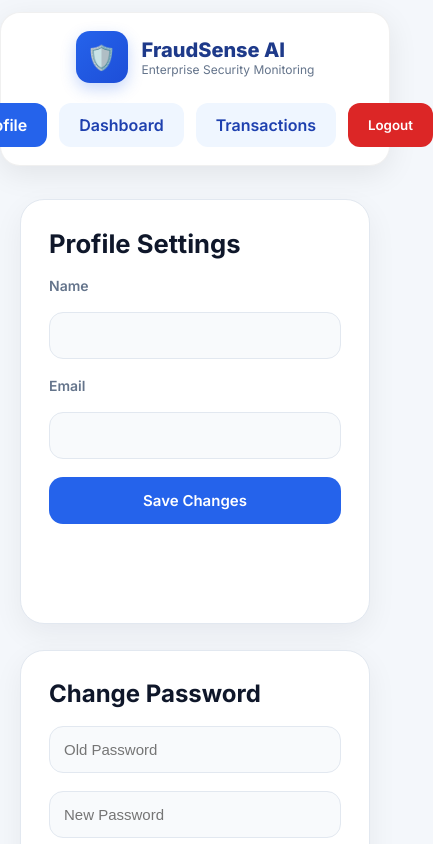
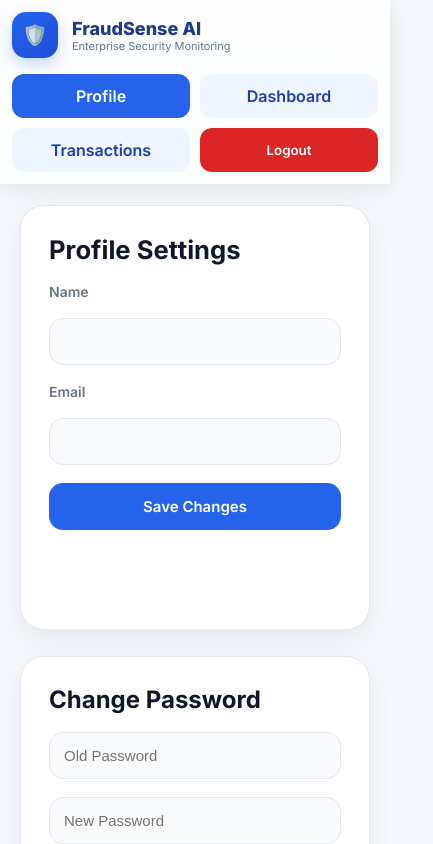
Before and after one commit to Akshra-Tiwari/FDS, a React (Create React App) app in the folder frontend/: page /profile in a window 390 px wide. Shown: the top 844 px of the page, 433 px wide, since content can reach past the window. Built offline with nearby package versions, Linux system fonts and the light colour scheme; no server answers.

Commit message:
Update Navbar.css

```diff
--- a/frontend/src/components/Navbar.css
+++ b/frontend/src/components/Navbar.css
@@ -2,9 +2,15 @@
 
 position:sticky;
 
-top:12px;
+top:0;
 
-z-index:999;
+left:0;
+
+right:0;
+
+width:100%;
+
+z-index:9999;
 
 display:flex;
 
@@ -12,45 +18,45 @@ justify-content:space-between;
 
 align-items:center;
 
-padding:18px 30px;
+padding:14px 28px;
 
-margin-bottom:25px;
+margin:0;
 
-border-radius:20px;
+border-radius:0;
 
 backdrop-filter:blur(20px);
 
+-webkit-backdrop-filter:blur(20px);
+
 transition:.3s ease;
 
-background:white;
+background:
+rgba(255,255,255,.75);
 
-border:1px solid rgba(0,0,0,.06);
+border-bottom:
+1px solid rgba(0,0,0,.06);
 
 box-shadow:
-
-0 8px 30px rgba(0,0,0,.08);
+0 4px 24px rgba(0,0,0,.08);
 
 }
-
-
 
 /* DARK MODE */
 
 body.dark .navbar{
 
-background:#111827;
+background:
+rgba(17,24,39,.82);
 
-border:
-
-1px solid rgba(255,255,255,.08);
+border-bottom:
+1px solid rgba(255,255,255,.06);
 
 box-shadow:
-
-0 8px 30px rgba(0,0,0,.35);
+0 4px 24px rgba(0,0,0,.35);
 
 }
 
-
+/* LEFT */
 
 .navbar-left{
 
@@ -62,7 +68,7 @@ gap:14px;
 
 }
 
-
+/* LOGO */
 
 .logo-box{
 
@@ -81,26 +87,18 @@ align-items:center;
 font-size:24px;
 
 background:
-
 linear-gradient(
-
 135deg,
-
 #2563eb,
-
 #1d4ed8
-
 );
 
 color:white;
 
 box-shadow:
-
 0 6px 15px rgba(37,99,235,.25);
 
 }
-
-
 
 .logo-text{
 
@@ -112,15 +110,11 @@ color:#1e3a8a;
 
 }
 
-
-
 body.dark .logo-text{
 
 color:white;
 
 }
-
-
 
 .logo-subtext{
 
@@ -130,15 +124,13 @@ color:#64748b;
 
 }
 
-
-
 body.dark .logo-subtext{
 
 color:#cbd5e1;
 
 }
 
-
+/* RIGHT */
 
 .navbar-right{
 
@@ -148,12 +140,13 @@ align-items:center;
 
 gap:12px;
 
+flex-wrap:wrap;
+
 }
 
-
+/* BUTTONS */
 
 .nav-button,
-
 .logout-nav-btn{
 
 height:44px;
@@ -176,11 +169,11 @@ text-decoration:none;
 
 cursor:pointer;
 
-transition:.25s;
+transition:.25s ease;
 
 }
 
-
+/* NORMAL BUTTON */
 
 .nav-button{
 
@@ -190,15 +183,15 @@ color:#1e40af;
 
 }
 
-
-
 .nav-button:hover{
 
 background:#dbeafe;
 
+transform:translateY(-2px);
+
 }
 
-
+/* DARK BUTTON */
 
 body.dark .nav-button{
 
@@ -208,15 +201,13 @@ color:#e5e7eb;
 
 }
 
-
-
 body.dark .nav-button:hover{
 
 background:#374151;
 
 }
 
-
+/* ACTIVE */
 
 .active-nav{
 
@@ -226,7 +217,7 @@ color:white;
 
 }
 
-
+/* LOGOUT */
 
 .logout-nav-btn{
 
@@ -236,15 +227,13 @@ color:white;
 
 }
 
-
-
 .logout-nav-btn:hover{
 
 transform:translateY(-2px);
 
 }
 
-
+/* TABLET */
 
 @media(max-width:900px){
 
@@ -252,8 +241,66 @@ transform:translateY(-2px);
 
 flex-direction:column;
 
-gap:20px;
+align-items:flex-start;
+
+padding:16px;
+
+gap:16px;
+
+}
+
+.navbar-right{
+
+width:100%;
+
+display:grid;
+
+grid-template-columns:
+repeat(auto-fit,minmax(120px,1fr));
+
+gap:10px;
+
+}
+
+.nav-button,
+.logout-nav-btn{
+
+width:100%;
 
 }
 
 }
+
+/* MOBILE */
+
+@media(max-width:480px){
+
+.navbar{
+
+padding:12px;
+
+}
+
+.logo-box{
+
+width:46px;
+
+height:46px;
+
+font-size:20px;
+
+}
+
+.logo-text{
+
+font-size:18px;
+
+}
+
+.logo-subtext{
+
+font-size:11px;
+
+}
+
+}
```
